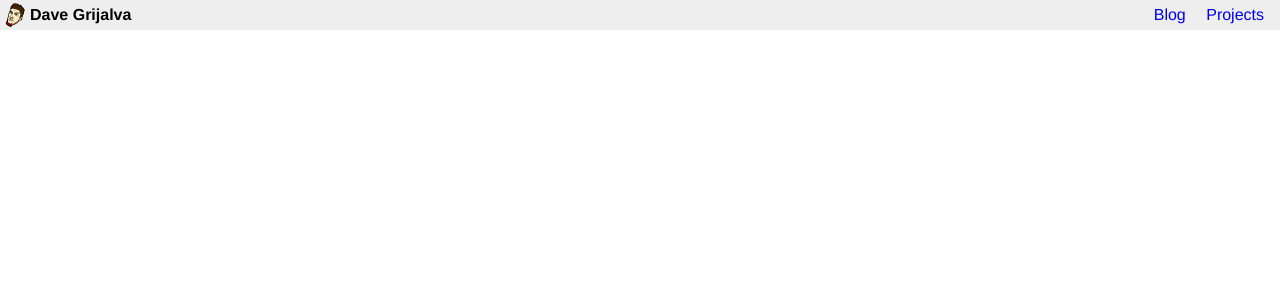
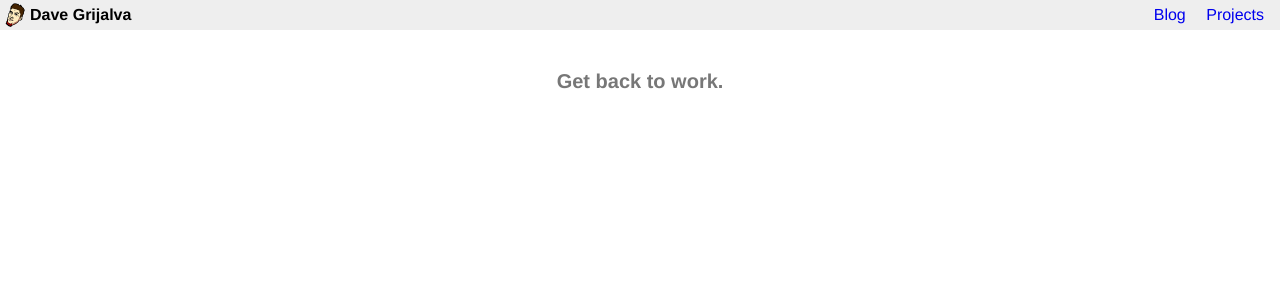
Before and after one commit to dgrijalva/dgrijalva.github.com, a Jekyll site: the page built from index.html, in a window 1280 px wide. Shown: the top 300 px of the page. Built offline with Jekyll 4.4.1, drawn with Linux system fonts in a browser that asks for light colours.

Commit message:
stand in text

```diff
--- a/index.html
+++ b/index.html
@@ -2,3 +2,4 @@
 layout: default
 title: Dave Grijalva
 ---
+<div style="margin: 2em auto; font-size: 20px; font-weight: bold; color: #777; text-align: center">Get back to work.</div>
```
